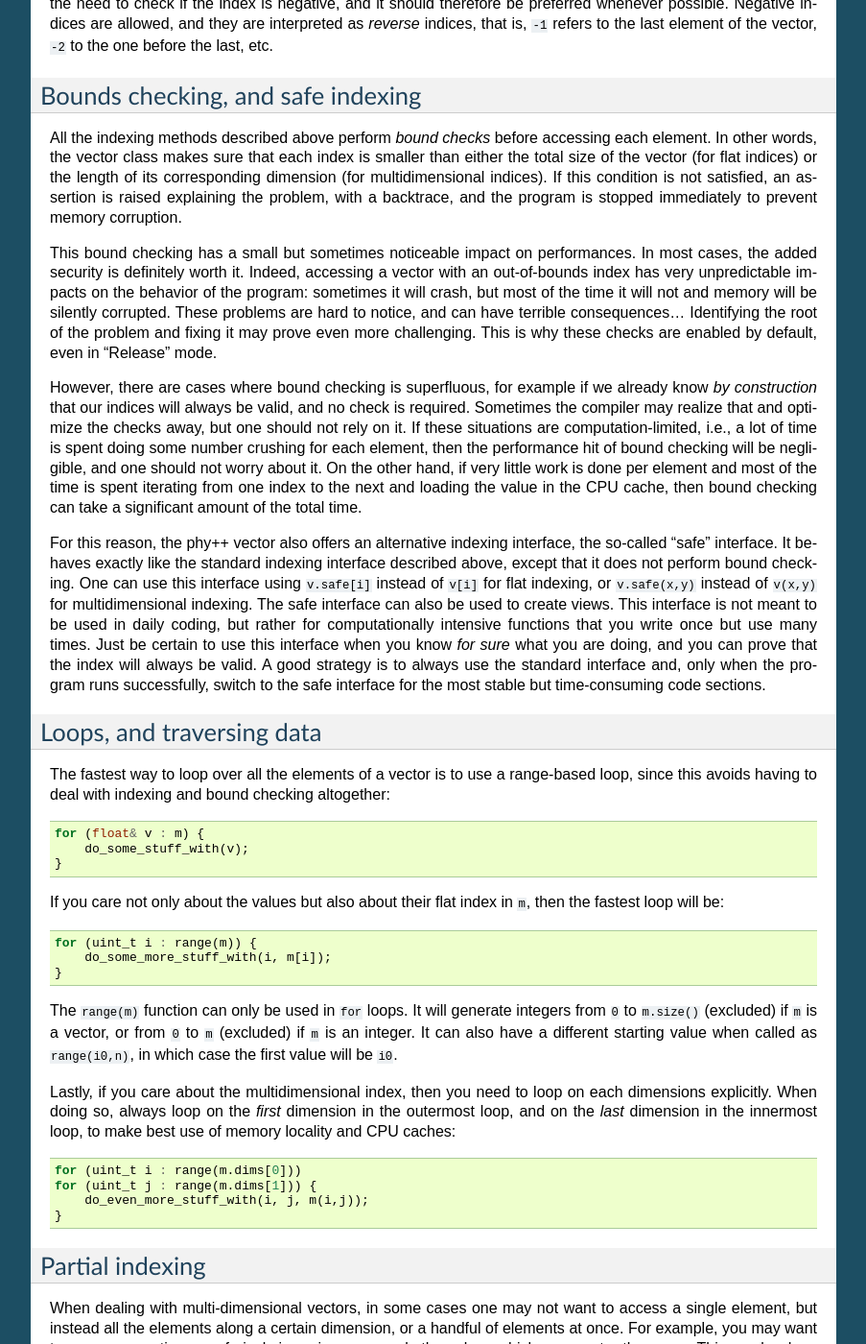
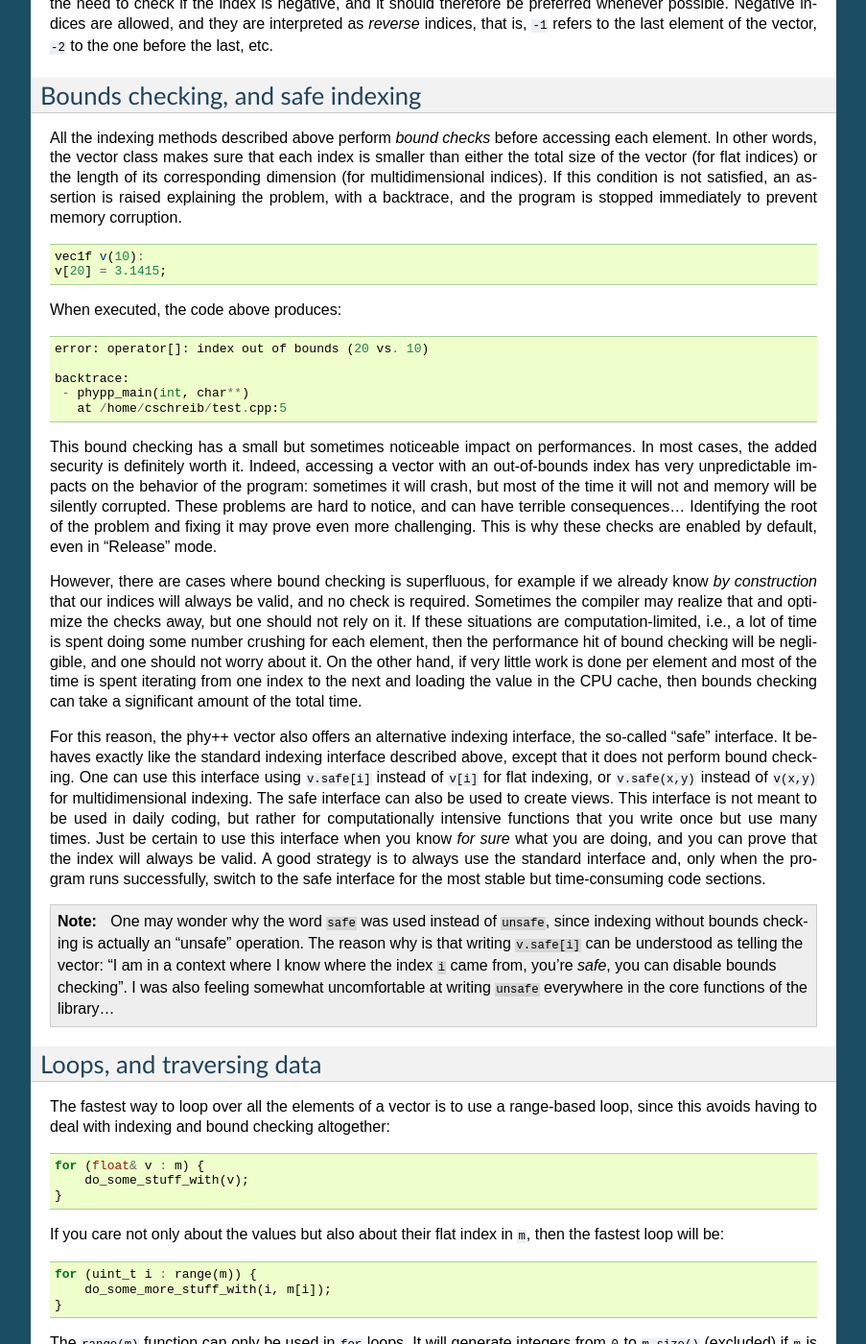
Before and after one commit to cschreib/vif, a Sphinx documentation site: the page built from doc/sphinx/indexing.rst, in a window 1280 px wide and 1400 px high, scrolled down 945 px. Shown: the whole window at 96% size, without its empty margins (198-1101 px from the left). Built offline with Sphinx 7.4.7, drawn with Linux system fonts in a browser that asks for light colours; formulas are drawn with MathJax 3.

Commit message:
Minor tweaks to docs

```diff
--- a/doc/sphinx/indexing.rst
+++ b/doc/sphinx/indexing.rst
@@ -45,11 +45,29 @@ Bounds checking, and safe indexing
 
 All the indexing methods described above perform *bound checks* before accessing each element. In other words, the vector class makes sure that each index is smaller than either the total size of the vector (for flat indices) or the length of its corresponding dimension (for multidimensional indices). If this condition is not satisfied, an assertion is raised explaining the problem, with a backtrace, and the program is stopped immediately to prevent memory corruption.
 
+.. code-block:: c++
+
+    vec1f v(10):
+    v[20] = 3.1415;
+
+When executed, the code above produces:
+
+.. code-block::
+
+    error: operator[]: index out of bounds (20 vs. 10)
+
+    backtrace:
+     - phypp_main(int, char**)
+       at /home/cschreib/test.cpp:5
+
+
 This bound checking has a small but sometimes noticeable impact on performances. In most cases, the added security is definitely worth it. Indeed, accessing a vector with an out-of-bounds index has very unpredictable impacts on the behavior of the program: sometimes it will crash, but most of the time it will not and memory will be silently corrupted. These problems are hard to notice, and can have terrible consequences... Identifying the root of the problem and fixing it may prove even more challenging. This is why these checks are enabled by default, even in "Release" mode.
 
-However, there are cases where bound checking is superfluous, for example if we already know *by construction* that our indices will always be valid, and no check is required. Sometimes the compiler may realize that and optimize the checks away, but one should not rely on it. If these situations are computation-limited, i.e., a lot of time is spent doing some number crushing for each element, then the performance hit of bound checking will be negligible, and one should not worry about it. On the other hand, if very little work is done per element and most of the time is spent iterating from one index to the next and loading the value in the CPU cache, then bound checking can take a significant amount of the total time.
+However, there are cases where bound checking is superfluous, for example if we already know *by construction* that our indices will always be valid, and no check is required. Sometimes the compiler may realize that and optimize the checks away, but one should not rely on it. If these situations are computation-limited, i.e., a lot of time is spent doing some number crushing for each element, then the performance hit of bound checking will be negligible, and one should not worry about it. On the other hand, if very little work is done per element and most of the time is spent iterating from one index to the next and loading the value in the CPU cache, then bounds checking can take a significant amount of the total time.
 
 For this reason, the phy++ vector also offers an alternative indexing interface, the so-called "safe" interface. It behaves exactly like the standard indexing interface described above, except that it does not perform bound checking. One can use this interface using ``v.safe[i]`` instead of ``v[i]`` for flat indexing, or ``v.safe(x,y)`` instead of ``v(x,y)`` for multidimensional indexing. The safe interface can also be used to create views. This interface is not meant to be used in daily coding, but rather for computationally intensive functions that you write once but use many times. Just be certain to use this interface when you know *for sure* what you are doing, and you can prove that the index will always be valid. A good strategy is to always use the standard interface and, only when the program runs successfully, switch to the safe interface for the most stable but time-consuming code sections.
+
+.. note:: One may wonder why the word ``safe`` was used instead of ``unsafe``, since indexing without bounds checking is actually an "unsafe" operation. The reason why is that writing ``v.safe[i]`` can be understood as telling the vector: "I am in a context where I know where the index ``i`` came from, you're *safe*, you can disable bounds checking". I was also feeling somewhat uncomfortable at writing ``unsafe`` everywhere in the core functions of the library...
 
 
 Loops, and traversing data
```
Also changed, not shown: doc/sphinx/vector.rst (+8 -7 lines), doc/sphinx/view.rst (+5 -4 lines).
